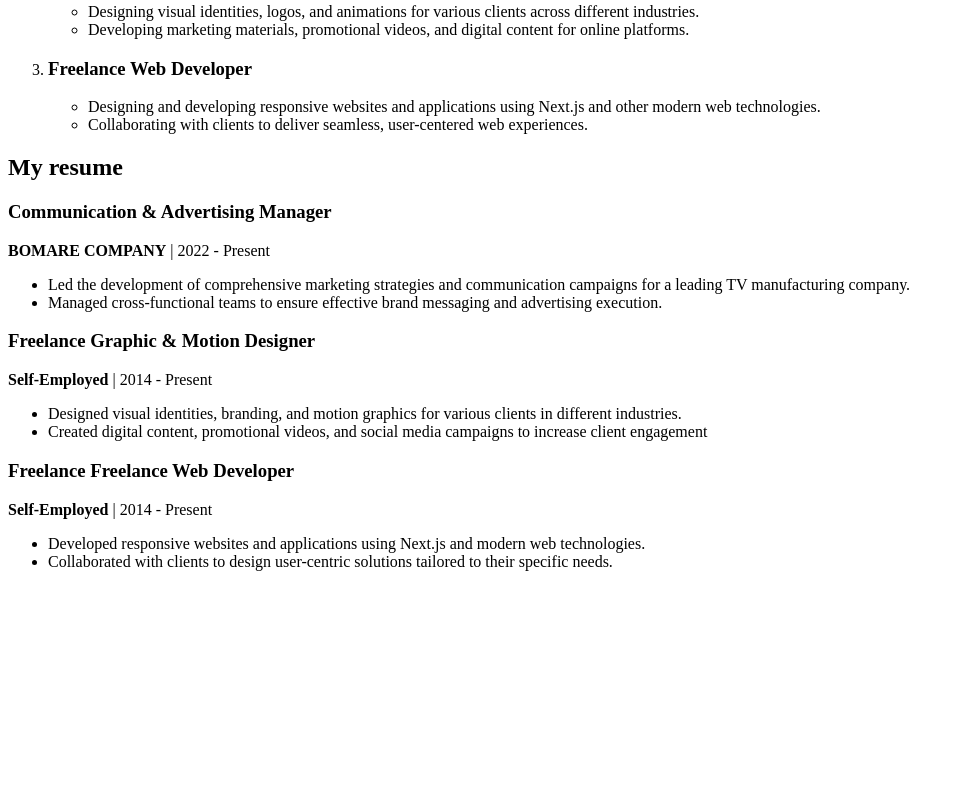
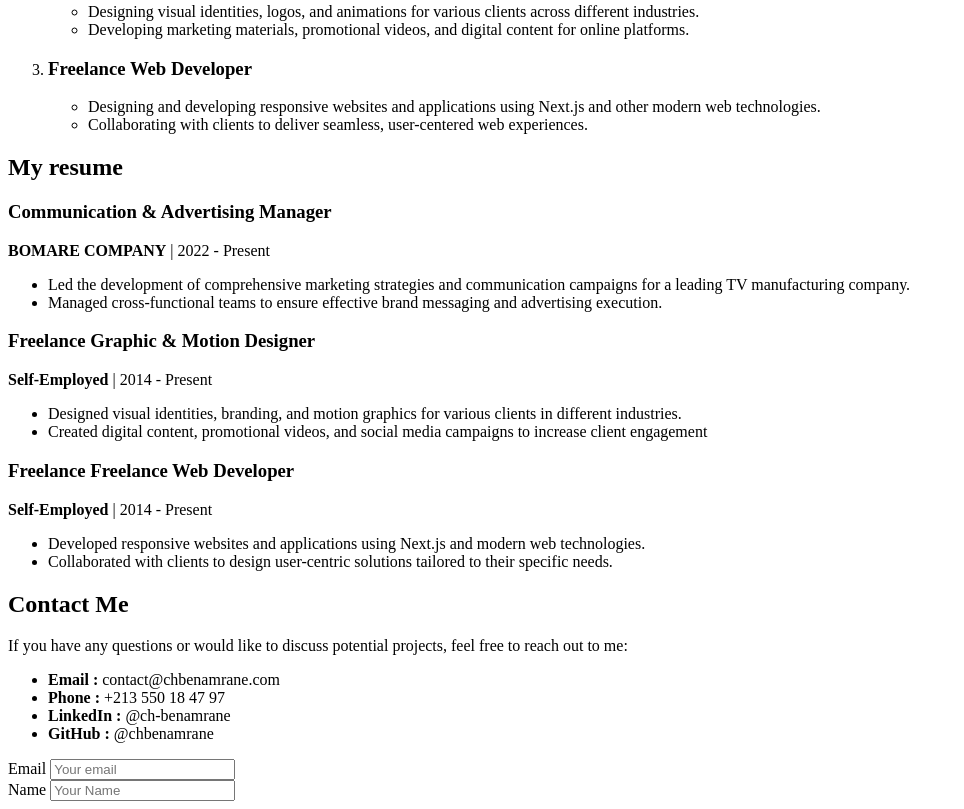
Before and after one commit to chbenamrane/html_project_01_checkpoint, a plain HTML site: page index.html in a window 1280 px wide. Shown: the part 1399-2208 px from the top of the page, without its empty margins (0-964 px from the left). Before the commit the page ends 1986 px from the top, so only its background shows below. Drawn offline with Linux system fonts and the light colour scheme.

Commit message:
Adding Contact Section

```diff
--- a/index.html
+++ b/index.html
@@ -159,5 +159,30 @@
     </section>
 
     <!-- End Resume section -->
+
+    <!-- Contact Section -->
+    <sction id="contact">
+      <h2>Contact Me</h2>
+      <p>
+        If you have any questions or would like to discuss potential projects,
+        feel free to reach out to me:
+      </p>
+      <ul>
+        <li><strong>Email : </strong>contact@chbenamrane.com</li>
+        <li><strong>Phone : </strong>+213 550 18 47 97</li>
+        <li><strong>LinkedIn : </strong>@ch-benamrane</li>
+        <li><strong>GitHub : </strong>@chbenamrane</li>
+      </ul>
+      <form action="">
+        <label for="email">Email</label>
+        <input type="text" name="email" placeholder="Your email" />
+        <br />
+        <label for="name">Name</label>
+        <input type="text" name="email" placeholder="Your Name" />
+        <br />
+      </form>
+    </sction>
+
+    <!-- End Contact section -->
   </main>
 </html>
```
